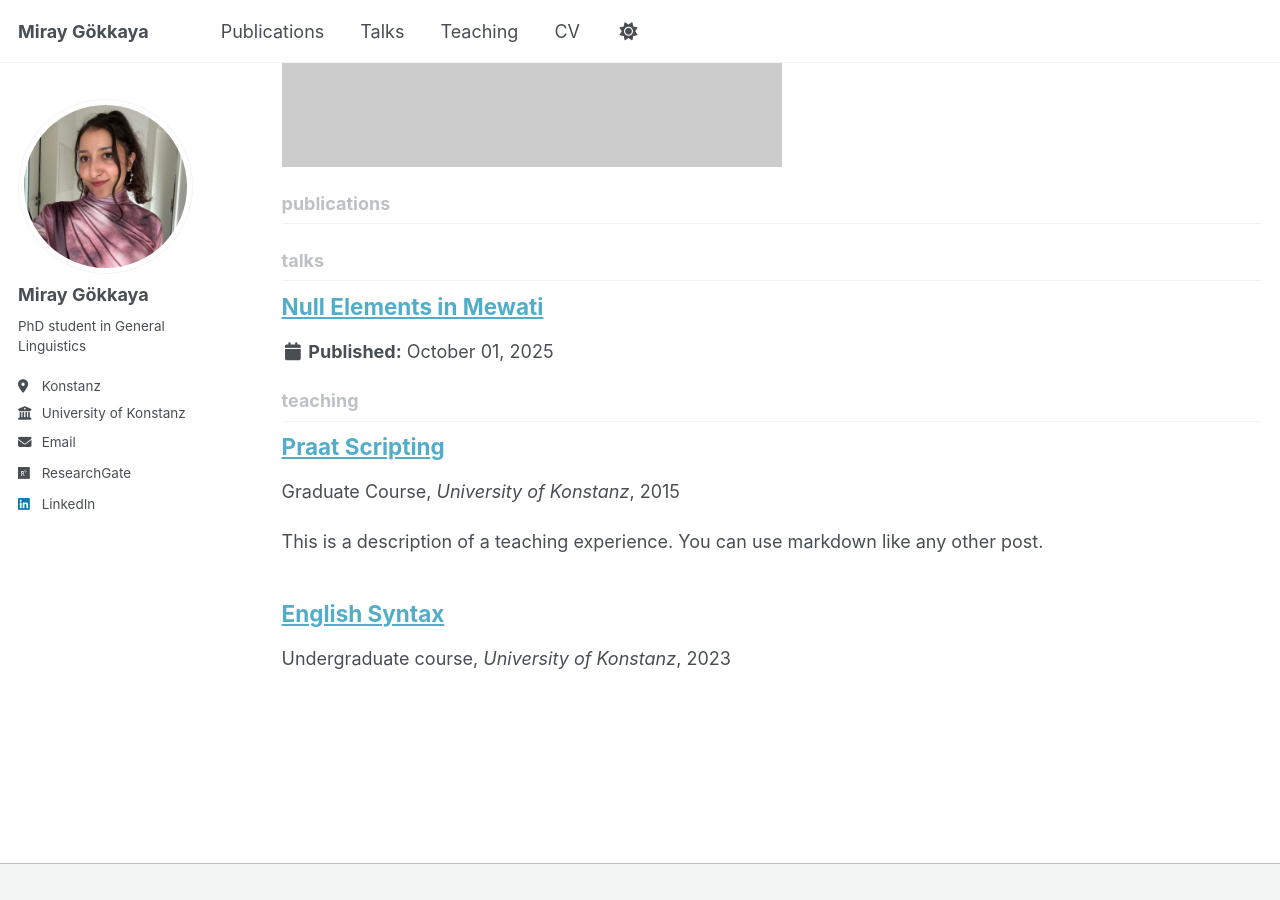
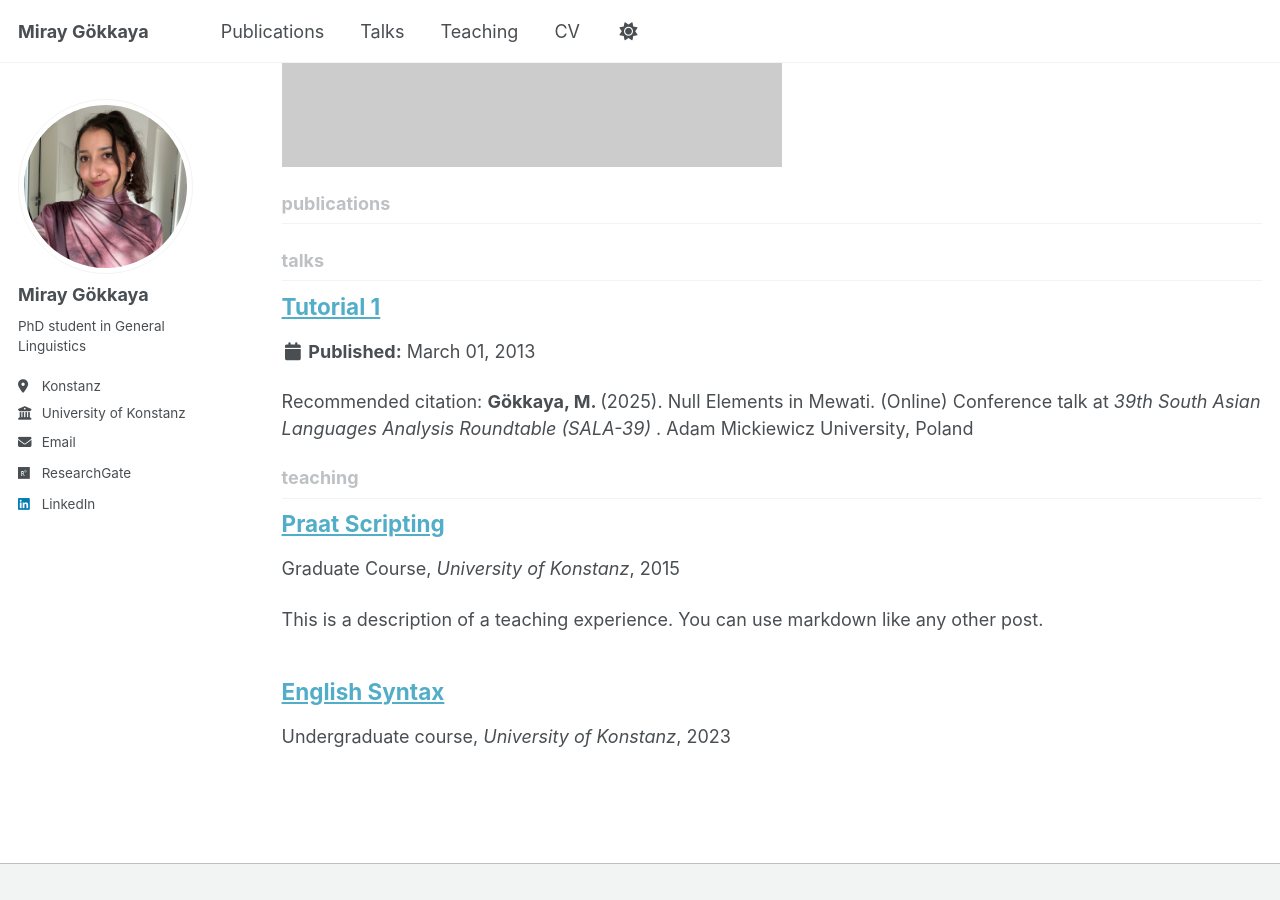
Before and after one commit to miraymania/miraygokkaya, a Jekyll site: the page built from _pages/collection-archive.html, in a window 1280 px wide and 900 px high, scrolled down 918 px. Built offline with Jekyll 4.4.1, drawn with Linux system fonts in a browser that asks for light colours; a style sheet for code colours, icons or effects is not loaded.

Commit message:
Update 2013-03-01-tutorial-1.md

```diff
--- a/_talks/2013-03-01-tutorial-1.md
+++ b/_talks/2013-03-01-tutorial-1.md
@@ -1,8 +1,4 @@
 ---
-title: "Null Elements in Mewati"
 collection: talks
-type: "Conference talk (Online)"
-venue: "39th South Asian Languages Analysis Roundtable (SALA-39)"
-date: 2025-10-01
-location: "Adam Mickiewicz University, Poland"
+citation: <b> Gökkaya, M. </b> (2025). Null Elements in Mewati. (Online) Conference talk at <i> 39th South Asian Languages Analysis Roundtable (SALA-39) </i>. Adam Mickiewicz University, Poland
 ---
```
